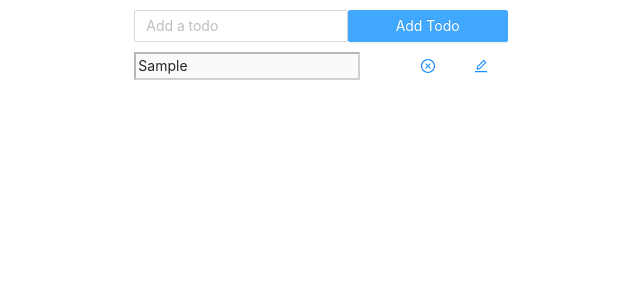
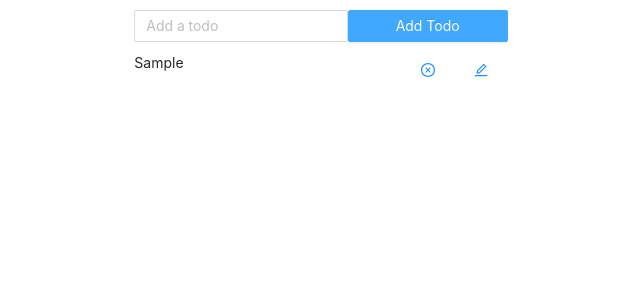
Before and after one commit to srt-pantheon/todolist, a React (Create React App) app: page / in a window 1280 px wide. Both pictures are taken after typing "Sample" into the empty fields and a click on the button "Add Todo". Shown: the top 300 px of the page, without its empty margins (319-959 px from the left). Built offline with nearby package versions, Linux system fonts and the light colour scheme.

Commit message:
Revorked p and input conditionally

```diff
--- a/src/components/TodoList.js
+++ b/src/components/TodoList.js
@@ -30,13 +30,12 @@ function TodoList(props) {
   }
 
   function todoListItem(task) {
+    if (task.status == "enabled") {
       return (
         <div key={task.id} style={{ margin: "10px auto" }}>
           <Row justify="center" style={{ alignItems: "center" }}>
             <Col span={5}>
               <input
-              // написать условие чтобы превращалось в инпут, а если не редактировать то текст P - вынести уловие сюда
-              disabled={task.status == "enabled" ? false : true}
                 type="text"
                 value={task.task}
                 id={"input_" + task.id}
@@ -65,6 +64,36 @@ function TodoList(props) {
           </Row>
         </div>
       );
+    } else {
+      return (
+        <div key={task.id} style={{ margin: "10px auto" }}>
+          <Row justify="center" style={{ alignItems: "center" }}>
+            <Col span={5}>
+              <p id={"input_" + task.id}>{task.task}</p>
+            </Col>
+            <Col
+              span={1}
+              style={{ textAlignVertical: "center", textAlign: "center" }}
+            >
+              <a>
+                <CloseCircleOutlined
+                  id={task.id}
+                  onClick={(e) => removeHandler(e)}
+                />
+              </a>
+            </Col>
+            <Col
+              span={1}
+              style={{ textAlignVertical: "center", textAlign: "center" }}
+            >
+              <a>
+                <EditOutlined onClick={(e) => toggleInput(e, task.id)} />
+              </a>
+            </Col>
+          </Row>
+        </div>
+      );
+    }
   }
 
   // нормально ли делать такой return?
```
Lines whose indentation alone changed are shown as unchanged.
